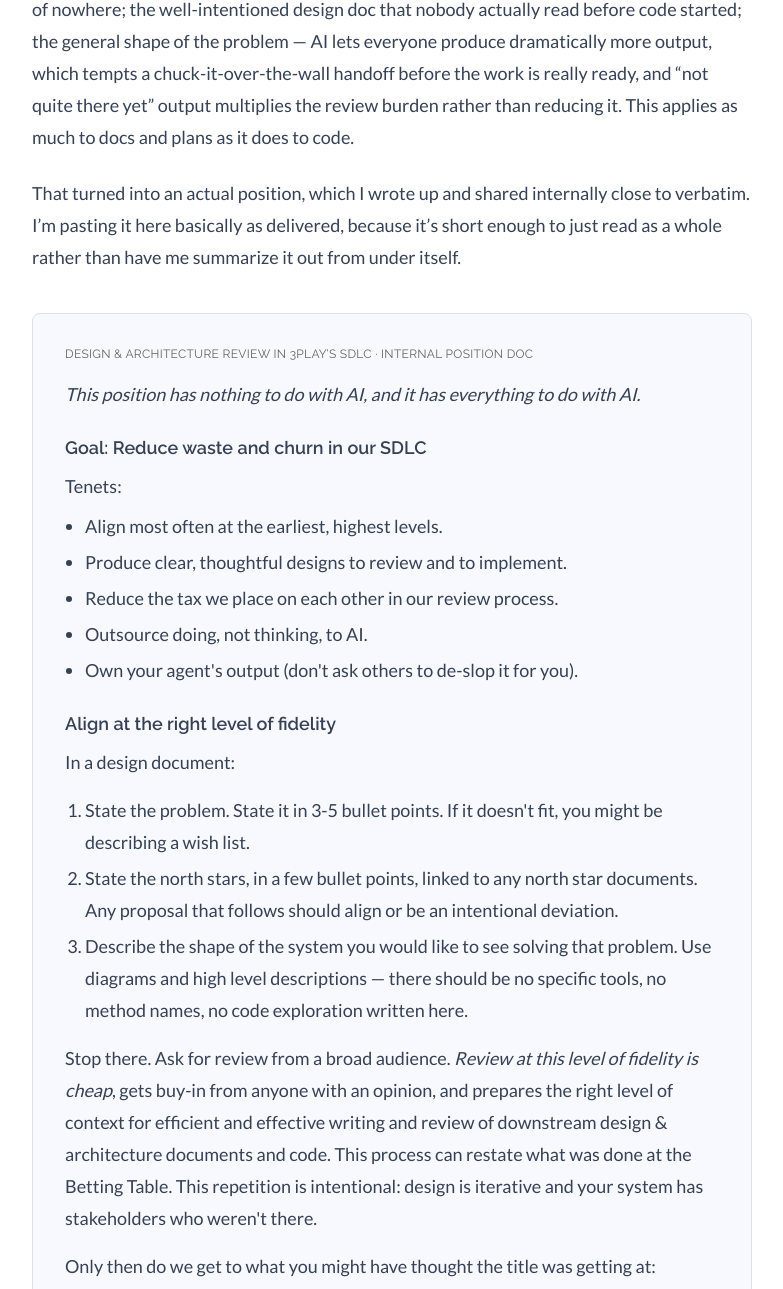
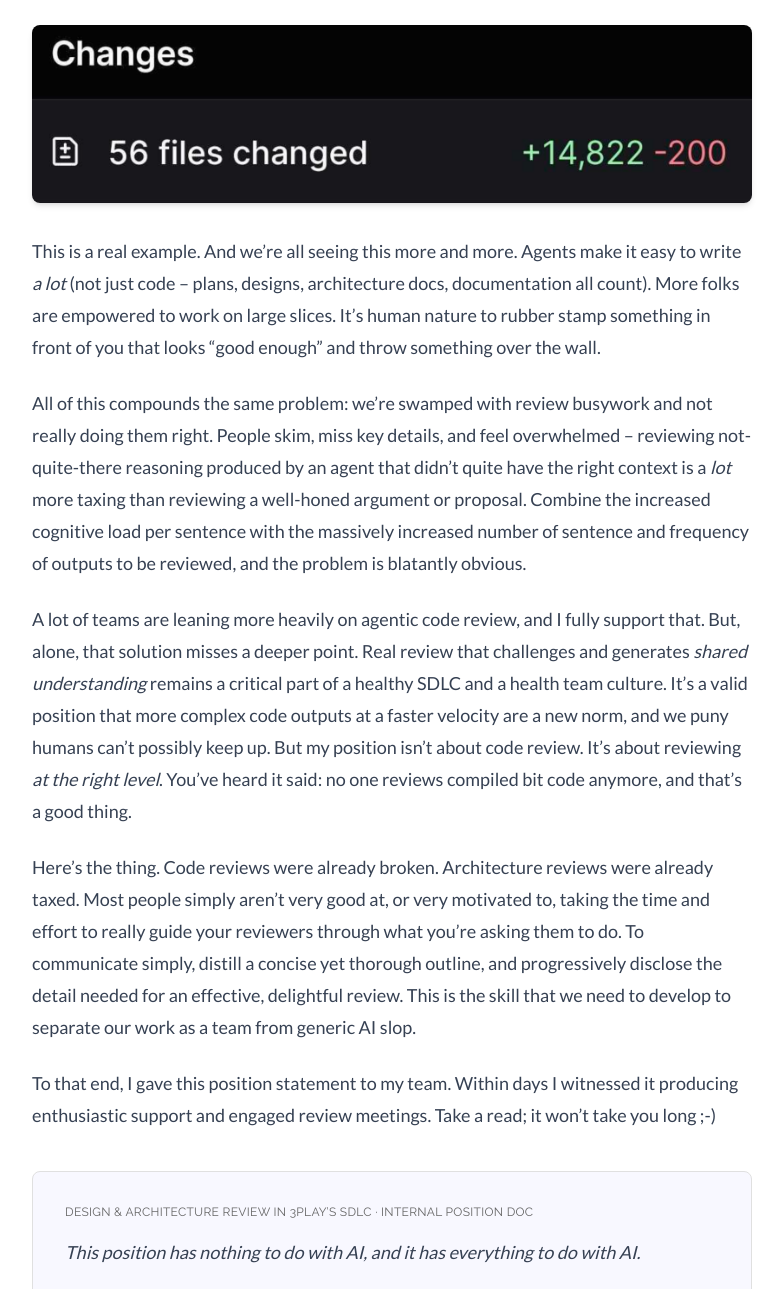
Before and after one commit to ozydingo/abigstick, an Astro site: page /2026/09/24/review-tax in a window 1280 px wide. Shown: the part 304-1593 px from the top of the page, without its empty margins (248-1031 px from the left). Built offline with nearby package versions, Linux system fonts and the light colour scheme; Astro itself is replaced by a stand-in of ours.

Commit message:
Write review-tax preamble and add PR screenshot

```diff
--- a/src/content/blog/2026-09-24-review-tax.md
+++ b/src/content/blog/2026-09-24-review-tax.md
@@ -5,9 +5,19 @@ date: 2026-09-24 09:00:00 -0400
 tags: [ai, process, engineering-culture, design-docs]
 ---
 
-**TODO(preamble):** the 14k-line PR that dropped a brand-new auth scheme on reviewers out of nowhere; the well-intentioned design doc that nobody actually read before code started; the general shape of the problem — AI lets everyone produce dramatically more output, which tempts a chuck-it-over-the-wall handoff before the work is really ready, and "not quite there yet" output multiplies the review burden rather than reducing it. This applies as much to docs and plans as it does to code.
+Hey, could you review this for me real quick?
 
-That turned into an actual position, which I wrote up and shared internally close to verbatim. I'm pasting it here basically as delivered, because it's short enough to just read as a whole rather than have me summarize it out from under itself.
+![A pull request summary: 56 files changed, +14,822 −200](/images/posts/review-tax/pr-changes.png "56 files changed, +14,822 −200")
+
+This is a real example. And we're all seeing this more and more. Agents make it easy to write _a lot_ (not just code -- plans, designs, architecture docs, documentation all count). More folks are empowered to work on large slices. It's human nature to rubber stamp something in front of you that looks "good enough" and throw something over the wall.
+
+All of this compounds the same problem: we're swamped with review busywork and not really doing them right. People skim, miss key details, and feel overwhelmed -- reviewing not-quite-there reasoning produced by an agent that didn't quite have the right context is a *lot* more taxing than reviewing a well-honed argument or proposal. Combine the increased cognitive load per sentence with the massively increased number of sentence and frequency of outputs to be reviewed, and the problem is blatantly obvious.
+
+A lot of teams are leaning more heavily on agentic code review, and I fully support that. But, alone, that solution misses a deeper point. Real review that challenges and generates _shared understanding_ remains a critical part of a healthy SDLC and a health team culture. It's a valid position that more complex code outputs at a faster velocity are a new norm, and we puny humans can't possibly keep up. But my position isn't about code review. It's about reviewing _at the right level_. You've heard it said: no one reviews compiled bit code anymore, and that's a good thing.
+
+Here's the thing. Code reviews were already broken. Architecture reviews were already taxed. Most people simply aren't very good at, or very motivated to, taking the time and effort to really guide your reviewers through what you're asking them to do. To communicate simply, distill a concise yet thorough outline, and progressively disclose the detail needed for an effective, delightful review. This is the skill that we need to develop to separate our work as a team from generic AI slop.
+
+To that end, I gave this position statement to my team. Within days I witnessed it producing enthusiastic support and engaged review meetings. Take a read; it won't take you long ;-)
 
 <div class="not-prose my-10 rounded-lg border border-[var(--color-border)] bg-[var(--color-brand-light)]/40 p-6 md:p-8">
   <p class="mb-4 text-xs font-heading uppercase tracking-wide text-[var(--color-text-light)]">
```
Also changed, not shown: public/images/posts/review-tax/pr-changes.png (added).
